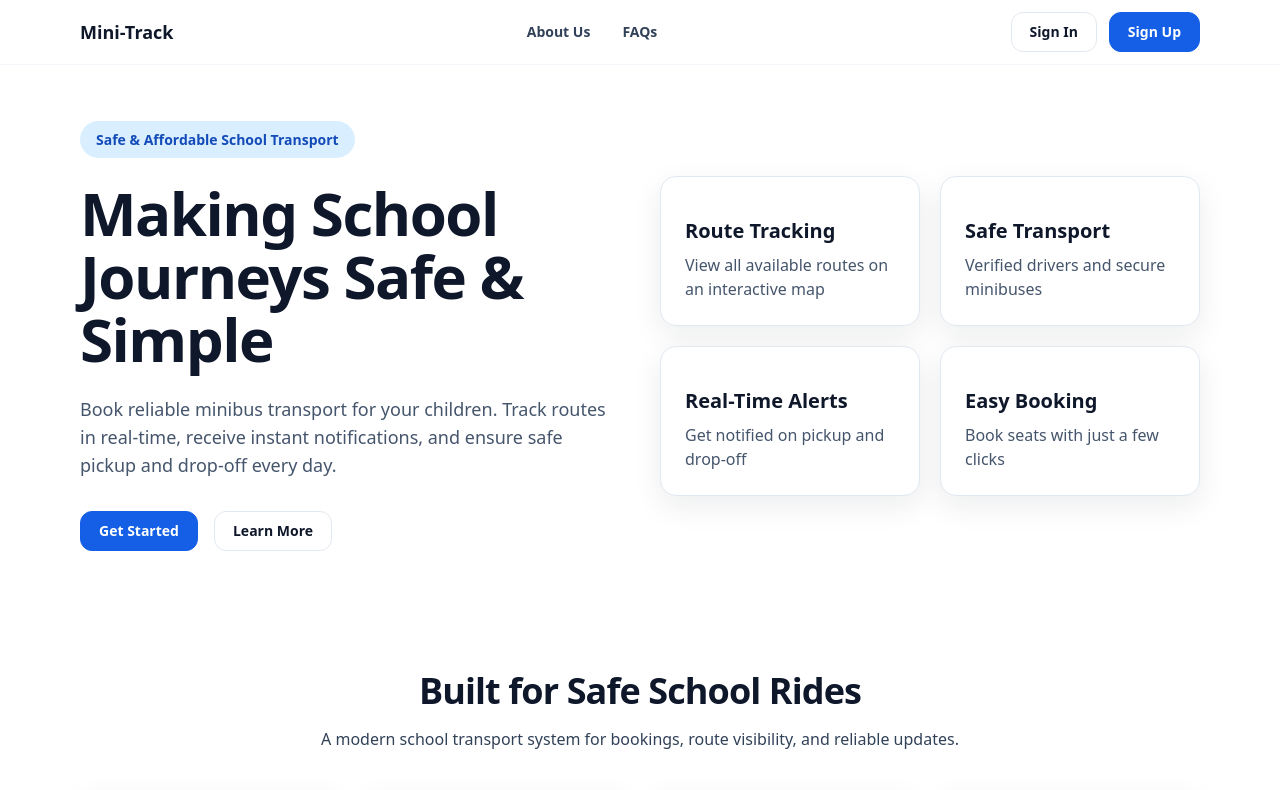
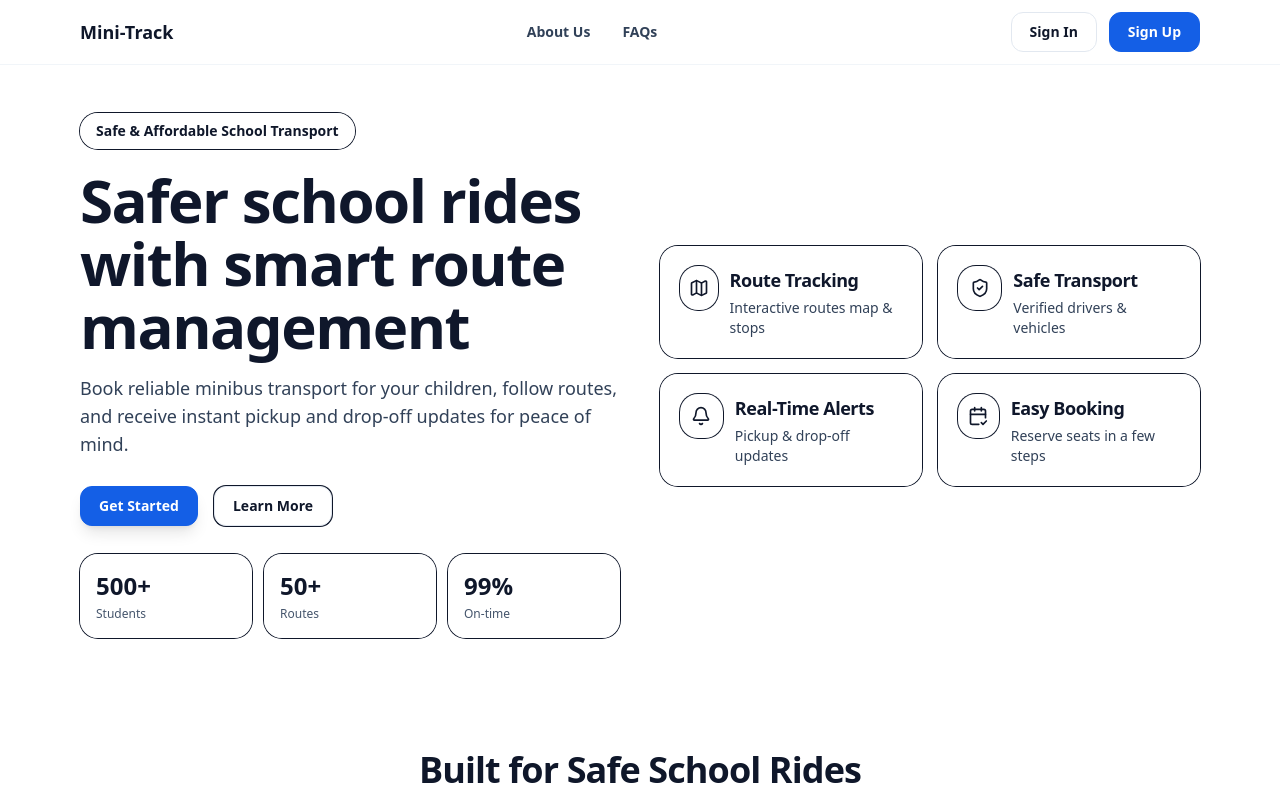
Before and after one commit to RoyCheru/Mini-Track, a Next.js app in the folder frontend/client/: page / in a window 1280 px wide. Shown: the top 790 px of the page. Built offline with nearby package versions, Linux system fonts and the light colour scheme.

Commit message:
hero section

```diff
--- a/frontend/client/app/components/Hero.tsx
+++ b/frontend/client/app/components/Hero.tsx
@@ -1,58 +1,94 @@
 import Link from "next/link"
-import Button from "@/app/components/Button"
 import { ROUTES } from "@/lib/routes"
+import { Map, ShieldCheck, Bell, CalendarCheck2 } from "lucide-react"
+
+const FEATURES = [
+  { title: "Route Tracking", desc: "Interactive routes map & stops", Icon: Map },
+  { title: "Safe Transport", desc: "Verified drivers & vehicles", Icon: ShieldCheck },
+  { title: "Real-Time Alerts", desc: "Pickup & drop-off updates", Icon: Bell },
+  { title: "Easy Booking", desc: "Reserve seats in a few steps", Icon: CalendarCheck2 },
+]
 
 export default function Hero() {
   return (
-    <section className="bg-linear-to-b from-brand-50 to-white">
-      <div className="container-max grid gap-10 py-14 md:grid-cols-2 md:items-center">
+    <section className="relative overflow-hidden bg-gradient-to-b from-brand-200/70 via-brand-50 to-white">
+      <div className="pointer-events-none absolute inset-0">
+        <div className="absolute -top-28 -left-28 h-[34rem] w-[34rem] rounded-full bg-brand-600/15 blur-3xl" />
+        <div className="absolute top-24 -right-28 h-[34rem] w-[34rem] rounded-full bg-brand-500/10 blur-3xl" />
+        <div className="absolute inset-x-0 top-0 h-px bg-gradient-to-r from-transparent via-brand-300/70 to-transparent" />
+      </div>
+
+      <div className="container-max grid gap-10 py-12 md:grid-cols-2 md:items-center">
+        {/* LEFT */}
         <div>
-          <span className="badge">Safe & Affordable School Transport</span>
+          <span className="inline-flex items-center rounded-full bg-white/80 px-4 py-2 text-sm font-semibold text-brand-800 ring-1 ring-brand-200 backdrop-blur">
+            Safe & Affordable School Transport
+          </span>
 
-          <h1 className="mt-6 text-5xl font-extrabold leading-[1.05] tracking-tight md:text-6xl">
-            Making School Journeys{" "}
-            <span className="text-brand-600">Safe & Simple</span>
+          <h1 className="mt-5 text-4xl font-extrabold leading-[1.05] tracking-tight text-slate-900 md:text-6xl">
+            Safer school rides with{" "}
+            <span className="text-brand-700">smart route management</span>
           </h1>
 
-          <p className="mt-6 max-w-xl text-lg leading-7 text-slate-600">
-            Book reliable minibus transport for your children. Track routes in real-time, receive instant notifications,
-            and ensure safe pickup and drop-off every day.
+          <p className="mt-4 max-w-xl text-base leading-7 text-slate-700 md:text-lg">
+            Book reliable minibus transport for your children, follow routes, and receive instant pickup and drop-off
+            updates for peace of mind.
           </p>
 
-          <div className="mt-8 flex flex-wrap gap-4">
-            <Link href={ROUTES.signup} className=" btn btn-primary">
+          <div className="mt-7 flex flex-wrap gap-4">
+            <Link
+              href={ROUTES.signup}
+              className="btn btn-primary shadow-lg transition-all hover:-translate-y-0.5 hover:shadow-xl"
+            >
               Get Started
             </Link>
-            <Link href={ROUTES.howItWorks} className="btn btn-ghost">
+            <Link
+              href={ROUTES.howItWorks}
+              className="btn btn-ghost bg-white/70 ring-1 ring-brand-200 hover:bg-white hover:-translate-y-0.5 hover:shadow-md transition-all"
+            >
               Learn More
             </Link>
           </div>
+
+          {/* compact proof row */}
+          <div className="mt-7 grid grid-cols-3 gap-3">
+            <div className="rounded-2xl bg-white/75 p-4 ring-1 ring-brand-200 backdrop-blur">
+              <div className="text-2xl font-extrabold text-brand-800">500+</div>
+              <div className="mt-1 text-xs text-slate-600">Students</div>
+            </div>
+            <div className="rounded-2xl bg-white/75 p-4 ring-1 ring-brand-200 backdrop-blur">
+              <div className="text-2xl font-extrabold text-brand-800">50+</div>
+              <div className="mt-1 text-xs text-slate-600">Routes</div>
+            </div>
+            <div className="rounded-2xl bg-white/75 p-4 ring-1 ring-brand-200 backdrop-blur">
+              <div className="text-2xl font-extrabold text-brand-800">99%</div>
+              <div className="mt-1 text-xs text-slate-600">On-time</div>
+            </div>
+          </div>
         </div>
 
-        <div className="grid gap-5 md:grid-cols-2">
-          <div className="card p-6">
-            <h3 className="mt-4 text-xl font-bold">Route Tracking</h3>
-            <p className="mt-2 text-slate-600">View all available routes on an interactive map</p>
-
+        {/* RIGHT: Only feature cards (no live tracking panel) */}
+        <div className="space-y-4">
+          <div className="grid gap-4 md:grid-cols-2">
+            {FEATURES.map(({ title, desc, Icon }) => (
+              <div
+                key={title}
+                className="group rounded-2xl bg-white/80 p-5 ring-1 ring-brand-200 backdrop-blur transition-all hover:-translate-y-1 hover:shadow-xl hover:ring-brand-400"
+              >
+                <div className="flex items-start gap-3">
+                  <span className="inline-flex h-11 w-11 items-center justify-center rounded-2xl bg-brand-100 ring-1 ring-brand-200 transition-colors group-hover:bg-brand-200/70">
+                    <Icon className="h-5 w-5 text-brand-800" />
+                  </span>
+                  <div>
+                    <h3 className="text-lg font-extrabold tracking-tight text-slate-900">{title}</h3>
+                    <p className="mt-1 text-sm text-slate-700">{desc}</p>
+                  </div>
+                </div>
+              </div>
+            ))}
           </div>
 
-          <div className="card p-6">
-            <h3 className="mt-4 text-xl font-bold">Safe Transport</h3>
-            <p className="mt-2 text-slate-600">Verified drivers and secure minibuses</p>
-
-          </div>
-
-          <div className="card p-6">
-            <h3 className="mt-4 text-xl font-bold">Real-Time Alerts</h3>
-            <p className="mt-2 text-slate-600">Get notified on pickup and drop-off</p>
-
-          </div>
-
-          <div className="card p-6">
-            <h3 className="mt-4 text-xl font-bold">Easy Booking</h3>
-            <p className="mt-2 text-slate-600">Book seats with just a few clicks</p>
-
-          </div>
+          <div className="h-1 w-full rounded-full bg-gradient-to-r from-brand-300 via-brand-600/60 to-brand-200 opacity-70" />
         </div>
       </div>
     </section>
```
